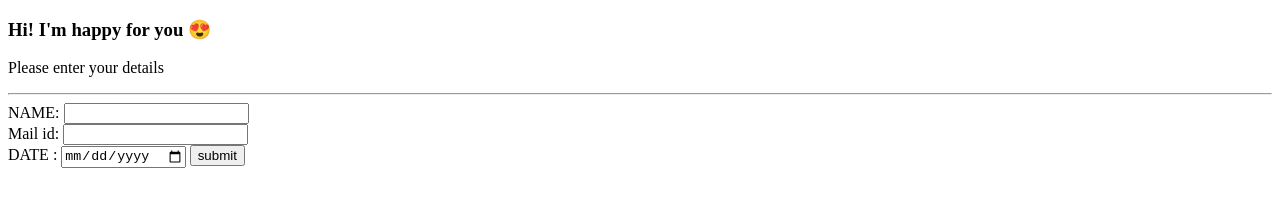
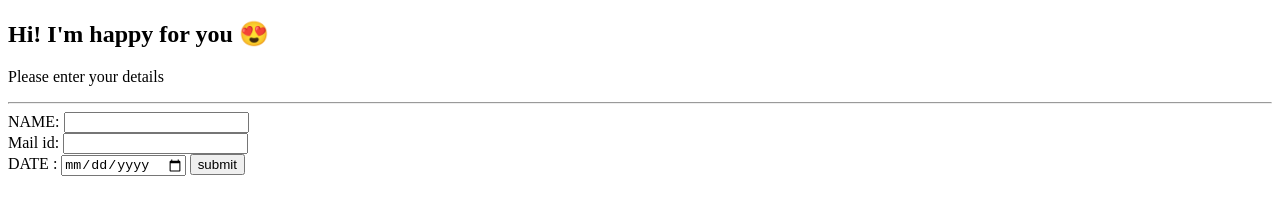
Before and after one commit to its-me-teja/cv, a plain HTML site: page forms/form.html in a window 1280 px wide. Drawn offline with Linux system fonts and the light colour scheme.

Commit message:
Update form.html

```diff
--- a/forms/form.html
+++ b/forms/form.html
@@ -3,16 +3,10 @@
   <head>
     <meta charset="utf-8">
     <title>CONTACT ME</title>
-    <style>
-        body {
-                background-image: = "images/thankyou.jpg";
-                background-repeat: no-repeat;
-                background-size: cover;
-            }
-    </style>
+    <link rel="stylesheet" href="css/styles.css"  >
   </head>
-  <body >
-    <h3>Hi! I'm happy for you 😍</h3>
+  <body>
+    <h2>Hi! I'm happy for you 😍</h2>
     <p>Please enter your details</p>
     <hr>
     <form class="" action="mailto:shivasaiteja3333@gmail.com" method="post" enctype="text/plain">
```
